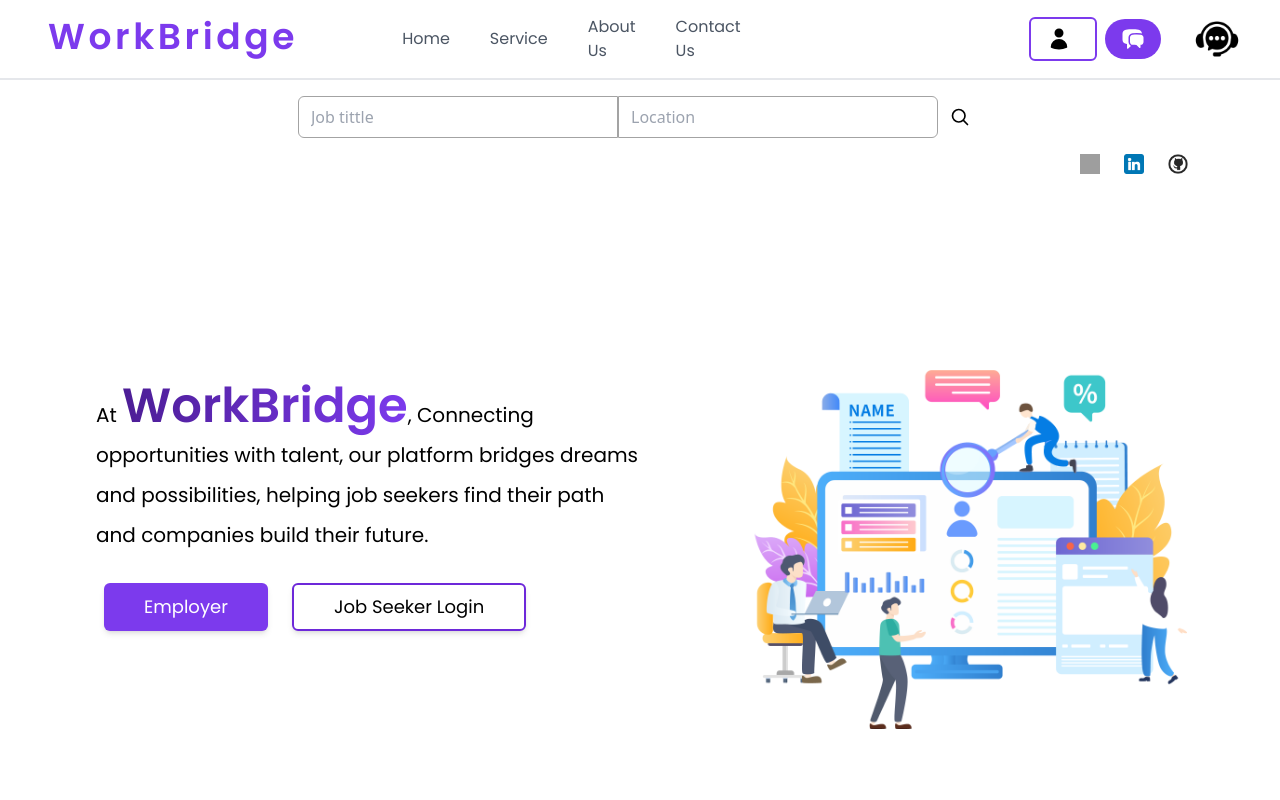
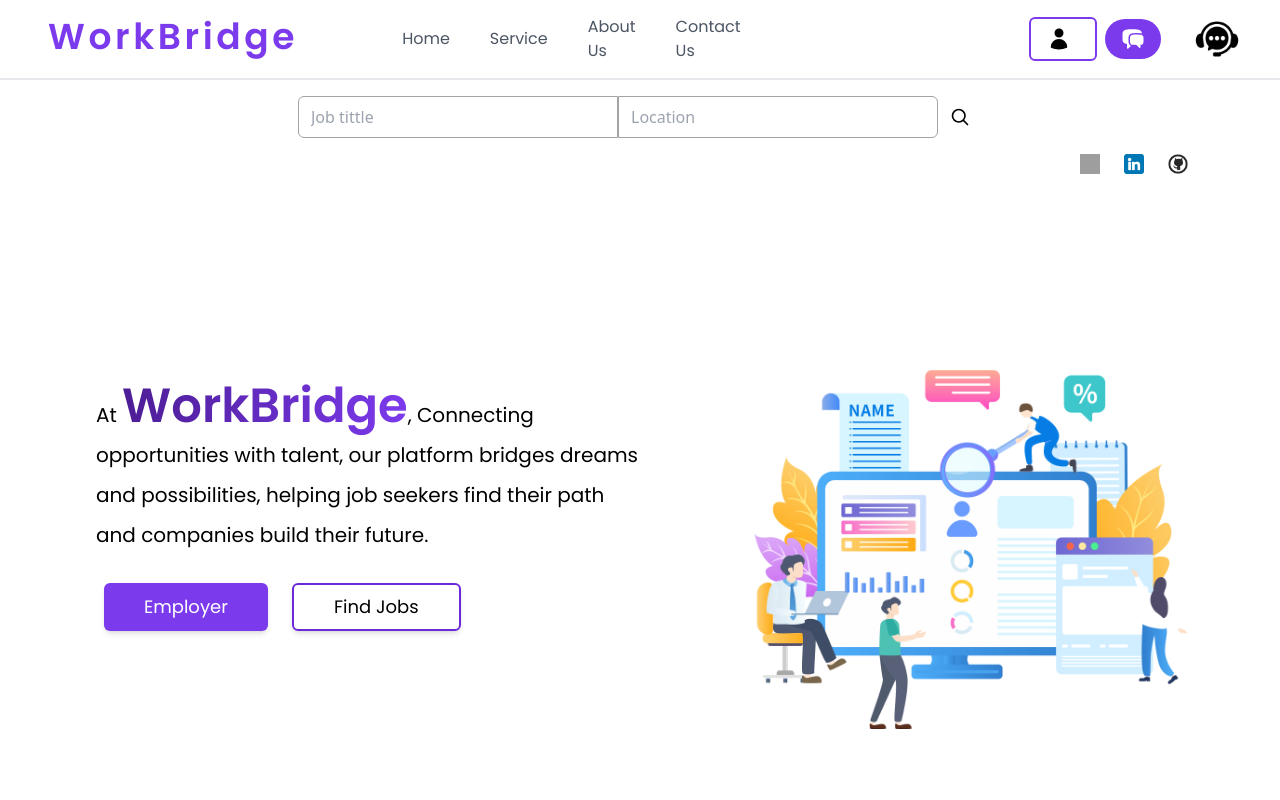
Before and after one commit to MidhunPM6/WorkBridge_Job_Portal-front-end, a React (Create React App) app: page / in a window 1280 px wide. Shown: the top 800 px of the page. Built offline with nearby package versions, Linux system fonts and the light colour scheme; grey boxes are pictures that could not be loaded.

Commit message:
some changes done

```diff
--- a/src/Components/Main-Page/HomeMain.jsx
+++ b/src/Components/Main-Page/HomeMain.jsx
@@ -1,15 +1,16 @@
-import React from 'react'
+import React, { useContext } from 'react'
 import Heroimg from '../../assets/Hero-img.png'
 import { useNavigate } from 'react-router-dom'
-import {ContextSeekerName} from '../../Context/SeekerContext'
-import { useContext } from 'react'
+
+
+import {UserContext } from '../../Context/UserDetailsContext'
 
 
 
 
 
 const HomeMain = () => {
-  const {savedUsername}=useContext(ContextSeekerName)
+  const {userDetails}=useContext(UserContext)
   const navigate=useNavigate()
   return (
     <>
@@ -20,7 +21,7 @@
     </p>
     <div className='lg:flex lg:flex-row flex flex-col lg:pt-5 pt-2  '>
     <button onClick={()=>navigate('/employer')}className='text-lg lg:p-2 p-4 lg:mr-6 lg:ml-2  bg-violet-600 lg:py-2 lg:px-10 text-white rounded-md shadow-md hover:bg-violet-700 '>Employer</button>
-    {savedUsername ?
+    {userDetails ?
     <button  onClick={()=>navigate('/jobview')} className='text-lg lg:p-2 p-4 lg:py-2 lg:px-10  lg:mt-0 mt-2 border-2 border-violet-700 rounded-md shadow-md hover:bg-gray-100'>Find Jobs</button>
     :
     <button onClick={()=>navigate('/login')} className='text-lg lg:p-2 p-4 lg:py-2 lg:px-10  lg:mt-0 mt-2 border-2 border-violet-700 rounded-md shadow-md hover:bg-gray-100'>Job Seeker Login</button>
--- a/src/Components/Main-Page/NavBar.jsx
+++ b/src/Components/Main-Page/NavBar.jsx
@@ -49,7 +49,9 @@
     </button>
 
     </div>
-    : ""
+    :
+
+   ""
   }
 
 
--- a/src/Components/Profile/AccountSetting.jsx
+++ b/src/Components/Profile/AccountSetting.jsx
@@ -8,10 +8,10 @@
   const navigate=useNavigate()
   const handleLogout=(e)=>{
     e.preventDefault()
-    localStorage.removeItem('Username')
+    localStorage.removeItem('User')
     setUserDetails(null)
     navigate('/')
-    window.location.reload()
+
 
 
 
--- a/src/Employer-Components/RecApplication/RecAppliction.jsx
+++ b/src/Employer-Components/RecApplication/RecAppliction.jsx
@@ -5,7 +5,7 @@
 const RecAppliction = () => {
   const { EmpUserDetails } = useContext(EmpAuth)
   const [applications, setApplications] = useState('')
-  const currentUser = EmpUserDetails._id
+
 
   useEffect(() => {
     const fetchRecivedApplication = async () => {
@@ -27,15 +27,12 @@
 
   return (
     <>
-      {applications &&
-        applications.map((obj,intex) => {
-          return(
-          <div key={intex}>
-            <h1>{obj.jobid.tittle}</h1>
-          </div>
-          )
+      <div className=''>
 
-        })}
+      </div>
+
+
+
     </>
   )
 }
--- a/src/Pages/EmployerPages/RecivedApplication.js
+++ b/src/Pages/EmployerPages/RecivedApplication.js
@@ -1,11 +1,16 @@
 import React from 'react'
 import RecAppliction from '../../Employer-Components/RecApplication/RecAppliction'
+import Navbar from '../../Employer-Components/Employer_main/Navbar'
 
 
 const RecivedApplication = () => {
   return (
+    <div>
+
+    <Navbar />
     <RecAppliction/>
 
+    </div>
 
   )
 }
```
Also changed, not shown: src/Pages/UserPages/Loginn.js (+6 -4 lines).
